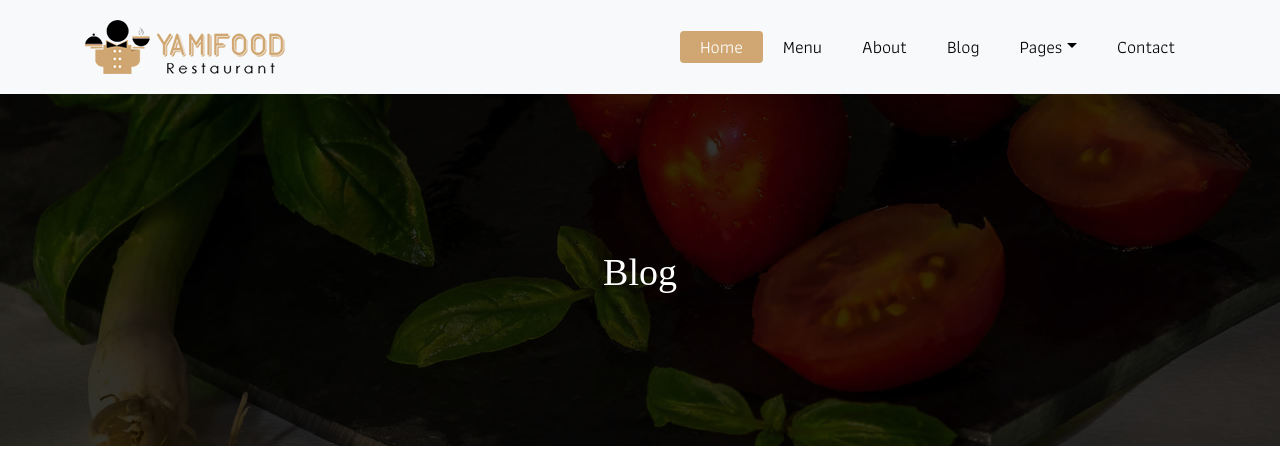
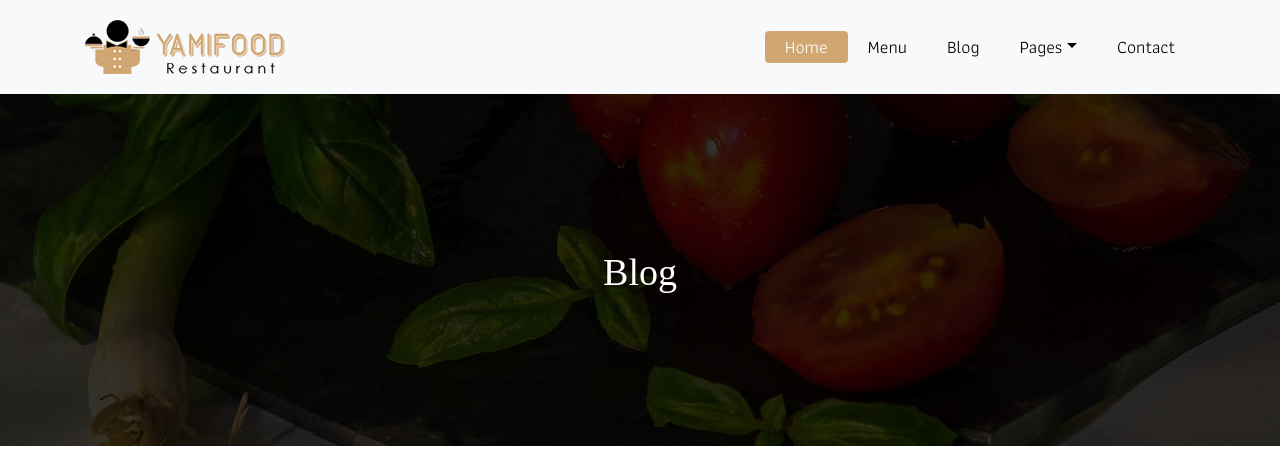
Before and after one commit to bagheriAlmas/django-restaurant, a Django app: page /blogs/ in a window 1280 px wide. Shown: the top 450 px of the page. Run offline with Django 4.2, Linux system fonts and the light colour scheme; data that the repository does not hold is empty; some libraries are stand-ins or nearby versions; some web fonts are replaced.

Commit message:
update links in navbar

```diff
--- a/templates/partials/_header.html
+++ b/templates/partials/_header.html
@@ -11,9 +11,8 @@
             </button>
             <div class="collapse navbar-collapse" id="navbars-rs-food">
                 <ul class="navbar-nav ml-auto">
-                    <li class="nav-item active"><a class="nav-link" href="#!">Home</a></li>
-                    <li class="nav-item"><a class="nav-link" href="#!">Menu</a></li>
-                    <li class="nav-item"><a class="nav-link" href="#!">About</a></li>
+                    <li class="nav-item active"><a class="nav-link" href="{% url 'foods' %}">Home</a></li>
+                    <li class="nav-item"><a class="nav-link" href="{% url 'menu' %}">Menu</a></li>
                     <li class="nav-item"><a class="nav-link" href="{% url 'blog_list_view' %}">Blog</a></li>
 
                     <li class="nav-item dropdown">
```
